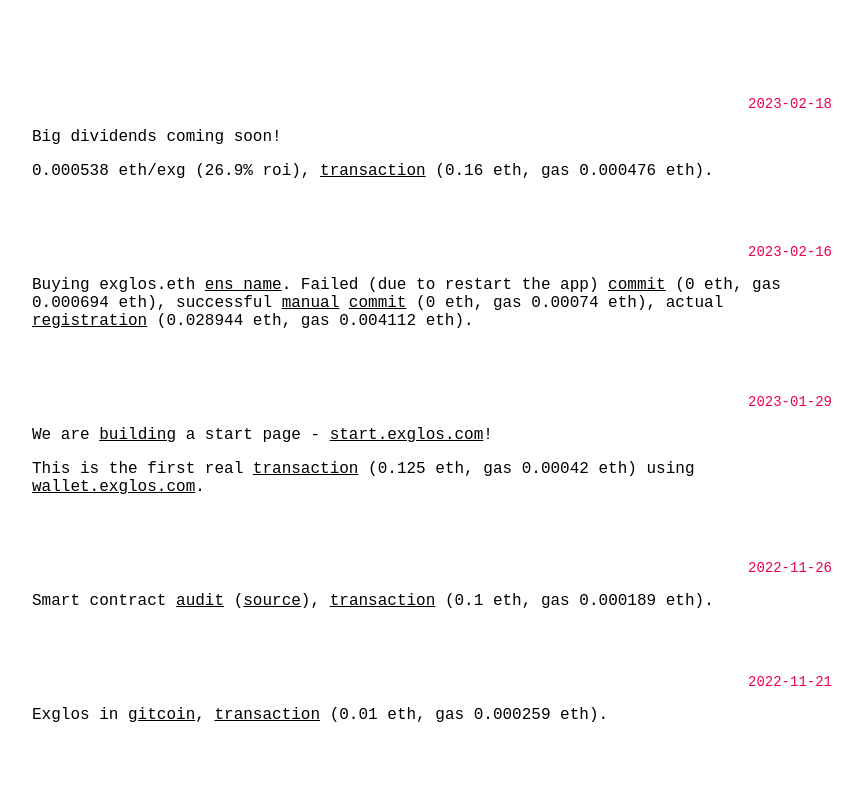
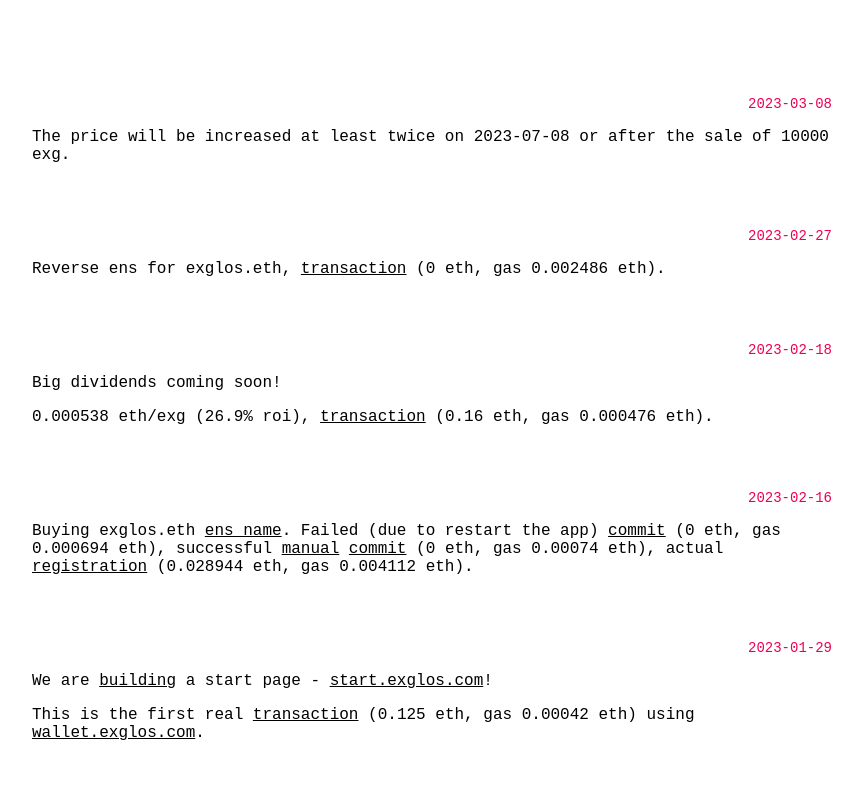
Before and after one commit to exglos/contract, a plain HTML site: page announce/index.html in a window 1280 px wide. Shown: the top 785 px of the page, without its empty margins (208-1070 px from the left). Drawn offline with Linux system fonts and the light colour scheme.

Commit message:
announces 1.8.0

```diff
--- a/announce/index.html
+++ b/announce/index.html
@@ -1,5 +1,5 @@
 <!DOCTYPE html>
-<!-- 1.7.0 -->
+<!-- 1.8.0 -->
 <html lang="en">
     <head>
         <title>exglos announces</title>
@@ -45,6 +45,13 @@
     </head>
     <body>
         <div id="main">
+            <h2 id="a2023-03-08">2023-03-08</h2>
+            <p>The price will be increased at least twice on 2023-07-08 or after the sale of 10000 exg.</p>
+            <h2 id="a2023-02-27">2023-02-27</h2>
+            <p>Reverse ens for exglos.eth,
+                <a target="_blank"
+                   href="https://etherscan.io/tx/0x5568932e0e7bc5fceb67689ca1f2dcf96dff26bf7e18902385642160a97a9db1">transaction</a>
+                (0 eth, gas 0.002486 eth).</p>
             <h2 id="a2023-02-18">2023-02-18</h2>
             <p>Big dividends coming soon!</p>
             <p>0.000538 eth/exg (26.9% roi),
```
